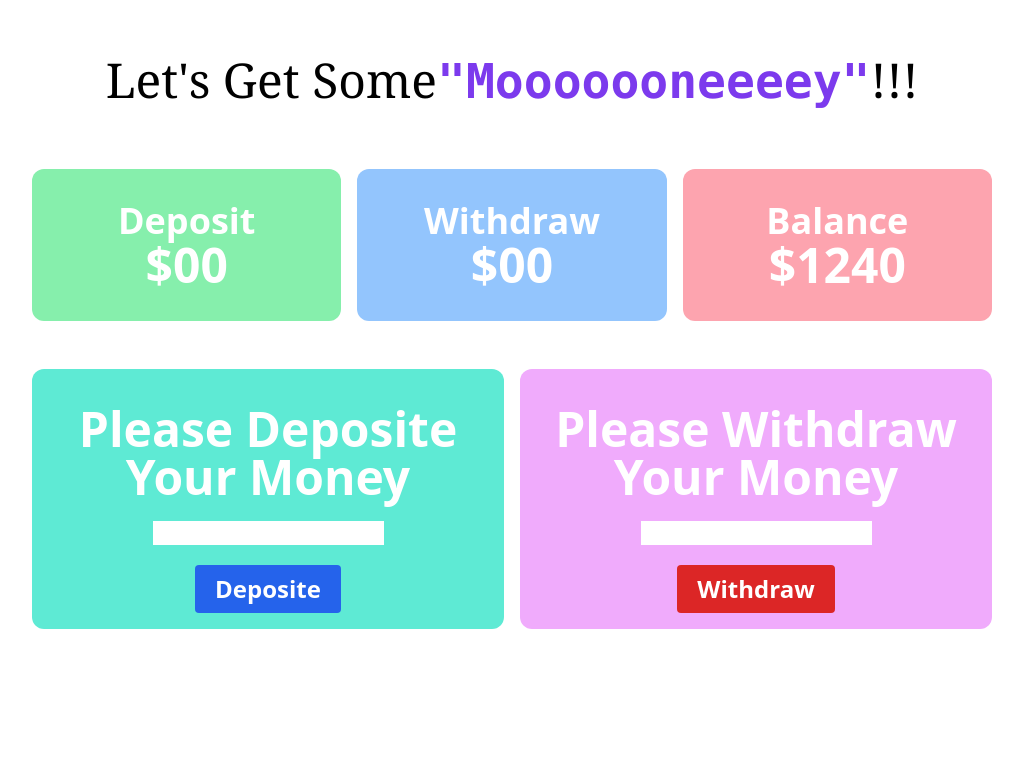
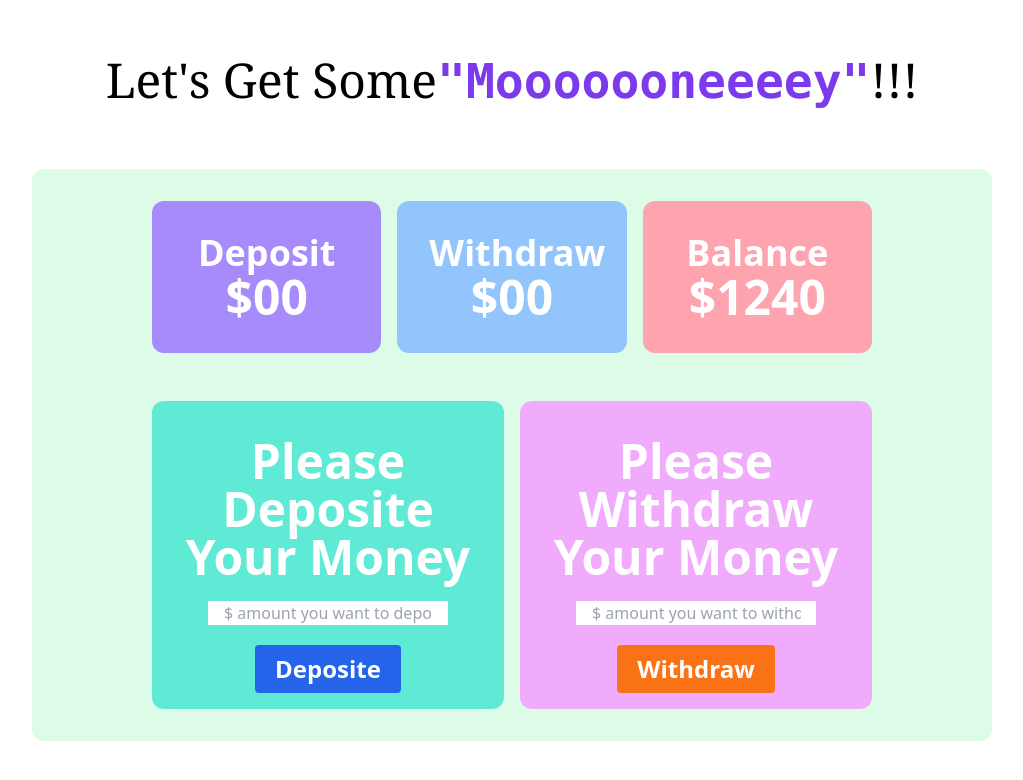
Before and after one commit to raselASrock/bank-project, a plain HTML site: page bank.html in a window 1280 px wide. Shown: the whole page, without its empty margins (128-1151 px from the left). Drawn offline with nearby package versions, Linux system fonts and the light colour scheme.

Commit message:
design-added

```diff
--- a/bank.html
+++ b/bank.html
@@ -1,5 +1,6 @@
 <!DOCTYPE html>
 <html lang="en">
+
 <head>
     <meta charset="UTF-8">
     <meta http-equiv="X-UA-Compatible" content="IE=edge">
@@ -7,24 +8,25 @@
     <title>Bank Info</title>
     <script src="https://cdn.tailwindcss.com"></script>
 </head>
+
 <body>
     <header>
         <h1 class="text-5xl text-center font-serif mt-14">Let's Get Some<span
                 class="font-semibold text-violet-600 font-mono ">"Mooooooneeeey"</span>!!!</h1>
     </header>
-    <main>
+    <main class="bg-green-100 w-9/12 rounded-xl mx-auto">
         <!--****************** Balance Information***************************** -->
         <section class="mt-16">
             <div class="grid grid-cols-3 gap-4 w-9/12 mx-auto">
-                <div class="bg-green-300 rounded-xl p-8">
+                <div class="bg-violet-400 rounded-xl p-8 mt-8">
                     <h3 class="text-4xl text-center text-white font-semibold">Deposit</h3>
                     <h2 class="text-5xl text-center text-white font-bold">$00</h2>
                 </div>
-                <div class="bg-blue-300 rounded-xl p-8">
-                    <h3 class="text-4xl text-center text-white font-semibold">Withdraw</h3>
+                <div class="bg-blue-300 rounded-xl p-8 mt-8">
+                    <h3 class="text-4xl text-center text-white font-semibold ">Withdraw</h3>
                     <h2 class="text-5xl text-center text-white font-bold">$00</h2>
                 </div>
-                <div class="bg-rose-300 rounded-xl p-8">
+                <div class="bg-rose-300 rounded-xl p-8 mt-8">
                     <h3 class="text-4xl text-center text-white font-semibold">Balance</h3>
                     <h2 class="text-5xl text-center text-white font-bold">$1240</h2>
                 </div>
@@ -35,18 +37,29 @@
         <!--****************** Bank Information***************************** -->
         <section class="mt-12">
             <div class="grid grid-cols-2 gap-4 w-9/12 mx-auto">
-                <div class="bg-teal-300 rounded-xl p-4">
+                <div class="bg-teal-300 rounded-xl p-4 mb-8">
                     <h3 class="text-3xl text-center text-white text-5xl font-bold my-5">Please Deposite Your Money</h3>
-                    <div class="text-center my-5"><input class="" type="number" name="" id=""></div>
-                    <button class="block bg-blue-600 hover:bg-green-600 font-semibold px-5 py-2 text-2xl text-white rounded mx-auto">Deposite</button>
+                    <div class="text-center my-5">
+                        <input class=" pl-4 w-9/12" type="number" name="" id="deposite-field"
+                            placeholder="$ amount you want to deposite">
+                    </div>
+                    <button
+                        class="block bg-blue-600 hover:bg-green-600 font-semibold px-5 py-2 text-2xl text-white rounded mx-auto" id="btn-deposite">Deposite
+                    </button>
                 </div>
-                <div class="bg-fuchsia-300 rounded-xl p-4">
+                <div class="bg-fuchsia-300 rounded-xl p-4 mb-8">
                     <h3 class="text-3xl text-center text-white text-5xl font-bold my-5">Please Withdraw Your Money</h3>
-                    <div class="text-center my-5"><input class="" type="number" name="" id=""></div>
-                    <button class="block bg-red-600 hover:bg-green-600 font-semibold px-5 py-2 text-2xl text-white rounded mx-auto">Withdraw</button>
+                    <div class="text-center my-5">
+                        <input class="pl-4 w-9/12" type="number" name="" id="withdraw-field"
+                            placeholder="$ amount you want to withdraw">
+                    </div>
+                    <button
+                        class="block bg-orange-500 hover:bg-red-600 font-semibold px-5 py-2 text-2xl text-white rounded mx-auto" id="btn-withdraw">Withdraw
+                    </button>
                 </div>
             </div>
         </section>
     </main>
 </body>
+
 </html>
```
